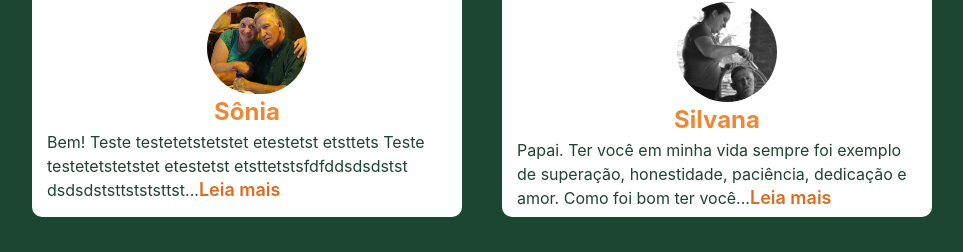
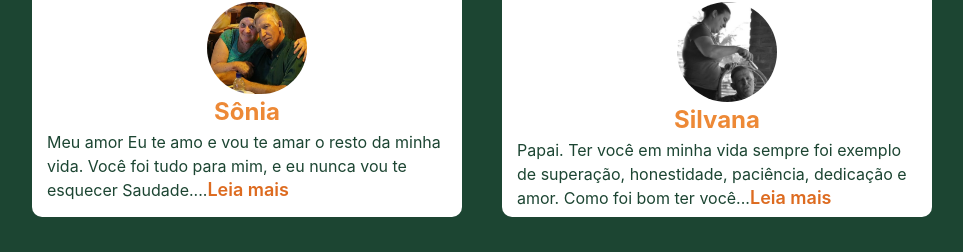
Before and after one commit to CTiagoCosta/memorialisraelandreo, a React (Vite) app: page /#/depositions in a window 1280 px wide. Shown: the part 168-420 px from the top of the page, without its empty margins (158-1121 px from the left). Built offline with nearby package versions, Linux system fonts and the light colour scheme.

Commit message:
Finalização do projeto de memorial

```diff
--- a/src/pages/Depositions.tsx
+++ b/src/pages/Depositions.tsx
@@ -40,11 +40,11 @@ export function Depositions(){
                     <Image width="100px" height="100px" src={sonia} />
                     <OrangeH2>Sônia</OrangeH2>
                     <GreenH2>
-                        Bem!
-                        Teste testetetstetstet etestetst etsttets Teste testetetstetstet etestetst etsttetstsfdfddsdsdstst dsdsdststtstststtst...
+                        Meu amor
+                        Eu te amo e vou te amar o resto da minha vida. Você foi tudo para mim, e eu nunca vou te esquecer Saudade....
                         <Button colorScheme="orange" size='lg' variant='link' onClick={() => handleOpenModal({
                             title: 'Marido',
-                            body: 'This is the first modal content',
+                            body: 'Eu te amo e vou te amar o resto da minha vida. Você foi tudo para mim, e eu nunca vou te esquecer Saudade. Saudade. Nossa, eu fui muito feliz ao seu lado.  Adorei a família que você me deu,  você foi sempre carinhoso.  Você é amor na minha vida, sinto falta da sua presença, sua companhia e do seu amor. Obrigado por tudo.',
                             imageUrl: `${sonia}`
                             })}
                         > Leia mais
```
